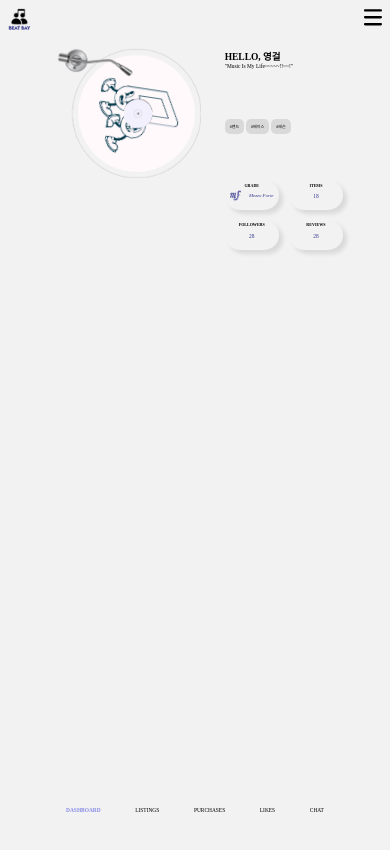
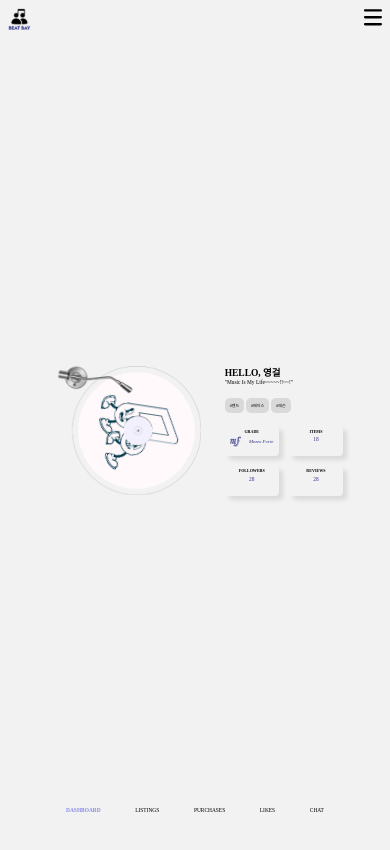
Before and after one commit to sesac-ydp5-2nd-C/2nd-project-beatbay-front, a React (Create React App) app: page /mypage in a window 390 px wide. Shown: the top 850 px of the page. Built offline with nearby package versions, Linux system fonts and the light colour scheme; a web font is replaced by a local one.

Commit message:
design: 마이페이지 대시보드 반응형 수정

```diff
--- a/src/components/mypageProfile/style.scss
+++ b/src/components/mypageProfile/style.scss
@@ -8,20 +8,18 @@
 }
 
 .profileContainer p {
-  font-size: 2em;
   font-weight: 500;
   font-size: toSize(20);
 }
 
 .profileContainer span {
-  font-size: 1.5em;
   font-weight: 500;
   font-size: toSize(15);
 }
 
 .interestBox {
   display: flex;
-  margin: 50px 0;
+  margin: toSize(50) 0;
 }
 
 .interests span {
@@ -31,17 +29,3 @@
   border-radius: 5px;
   background-color: #d9d9d9;
 }
-
-@media (max-width: 1440px) {
-  .profileContent h1 {
-    font-size: toSize(35);
-  }
-
-  .profileContent p {
-    font-size: toSize(20);
-  }
-
-  .profileContent span {
-    font-size: toSize(15);
-  }
-}
--- a/src/components/mypageVinyl/style.scss
+++ b/src/components/mypageVinyl/style.scss
@@ -18,11 +18,6 @@
   width: 37vw;
   height: 33vw;
   margin-right: 6vw;
-  @include media('>1440px') {
-    width: 533px;
-    height: 476px;
-    margin-right: 86px;
-  }
 }
 
 .turntable {
@@ -30,10 +25,6 @@
   height: 33vw;
   position: absolute;
   z-index: 100;
-  @include media('>1440px') {
-    width: 533px;
-    height: 476px;
-  }
 }
 
 .profileImg {
@@ -43,10 +34,4 @@
   margin-bottom: 1.45vw;
   animation: profileImg-spin infinite 20s linear;
   border-radius: 999px;
-  @include media('>1440px') {
-    width: 432px;
-    height: 432px;
-    margin-right: 21.6px;
-    margin-bottom: 21.6px;
-  }
 }
--- a/src/screen/mypage/dashboard.js
+++ b/src/screen/mypage/dashboard.js
@@ -4,7 +4,6 @@ import Screen from '../Screen';
 import { useDispatch, useSelector } from 'react-redux';
 import { setAuthInfo } from '../../store/feature/userSlice';
 import MypageMenus from '../../components/mypageMenu/MypageMenus';
-import MypageReview from '../../components/mypageReview/MypageReview';
 import MypageProfile from '../../components/mypageProfile/MypageProfile';
 import MypageVinyl from '../../components/mypageVinyl/MypageVinyl';
 
--- a/src/screen/mypage/style.scss
+++ b/src/screen/mypage/style.scss
@@ -4,19 +4,16 @@
 .MpContainer {
   display: flex;
   justify-content: center;
+  background: #f2f2f2;
+  height: 100vh;
 }
 
 .MpContent {
+  box-sizing: border-box;
+  display: flex;
   height: 100vh;
-  padding: toSize(80);
-  box-sizing: border-box;
-  border-radius: 15px 15px 0 0;
-  background: #f2f2f2;
-  display: flex;
-
-  @include media('>1440px') {
-    padding: 80px;
-  }
+  align-items: center;
+  margin-top: toSize(-70);
 }
 
 .figures {
@@ -25,24 +22,15 @@
   display: grid;
   grid-template-columns: repeat(2, 1fr);
   grid-gap: 10px;
-
-  @include media('>1440px') {
-    width: 400px;
-    margin-top: 60px;
-  }
 }
 
 .figure {
   background: #f2f2f2;
   box-shadow: 4px 4px 4px 0px rgba(0, 0, 0, 0.1);
-  border-radius: 15px;
+  border-radius: toSize(15);
   width: toSize(200);
   height: toSize(110);
   text-align: center;
-  @include media('>1440px') {
-    width: 200px;
-    height: 110px;
-  }
 }
 
 .figure div {
@@ -51,42 +39,26 @@
   display: flex;
   justify-content: space-between;
   align-items: center;
-  @include media('>1440px') {
-    width: 160px;
-    height: 40px;
-  }
+}
+
+.figure h2 {
+  font-size: toSize(15);
+  margin: toSize(10);
 }
 
 .figure img {
   width: toSize(40);
   height: toSize(40);
-  @include media('>1440px') {
-    width: 40px;
-  }
 }
 
 .figure span {
-  font-size: 1.8em;
+  font-size: toSize(18);
   font-weight: 500;
   font-style: italic;
   color: #30338a;
 }
 .figure p {
-  font-size: 2em;
+  font-size: toSize(20);
   font-weight: 500;
   color: #30338a;
 }
-
-@media (max-width: 1440px) {
-  .figure span {
-    font-size: toSize(18);
-  }
-  .figure p {
-    font-size: toSize(20);
-    margin: toSize(20);
-  }
-  .figure h2 {
-    font-size: toSize(15);
-    margin: toSize(10);
-  }
-}
```
